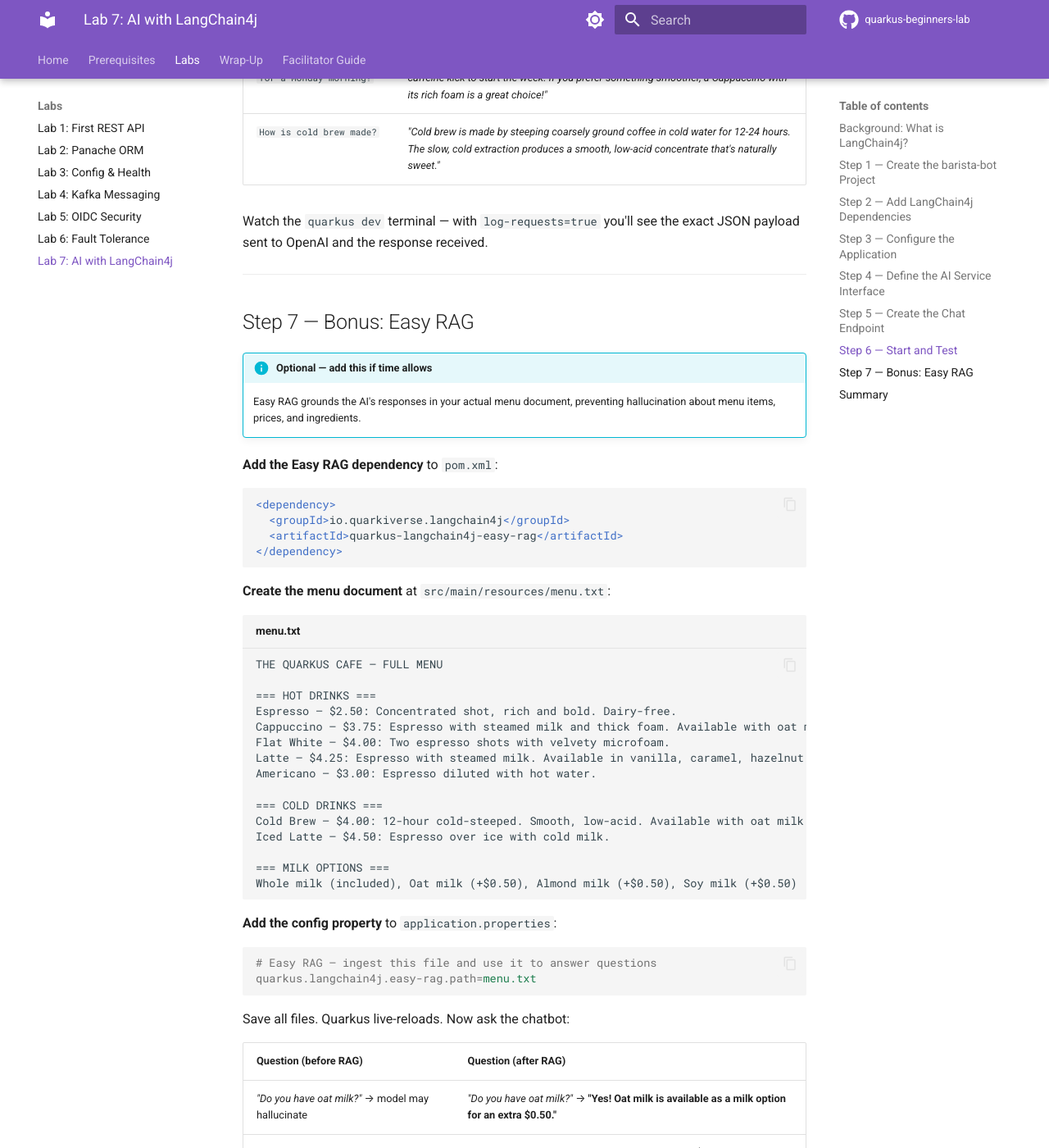
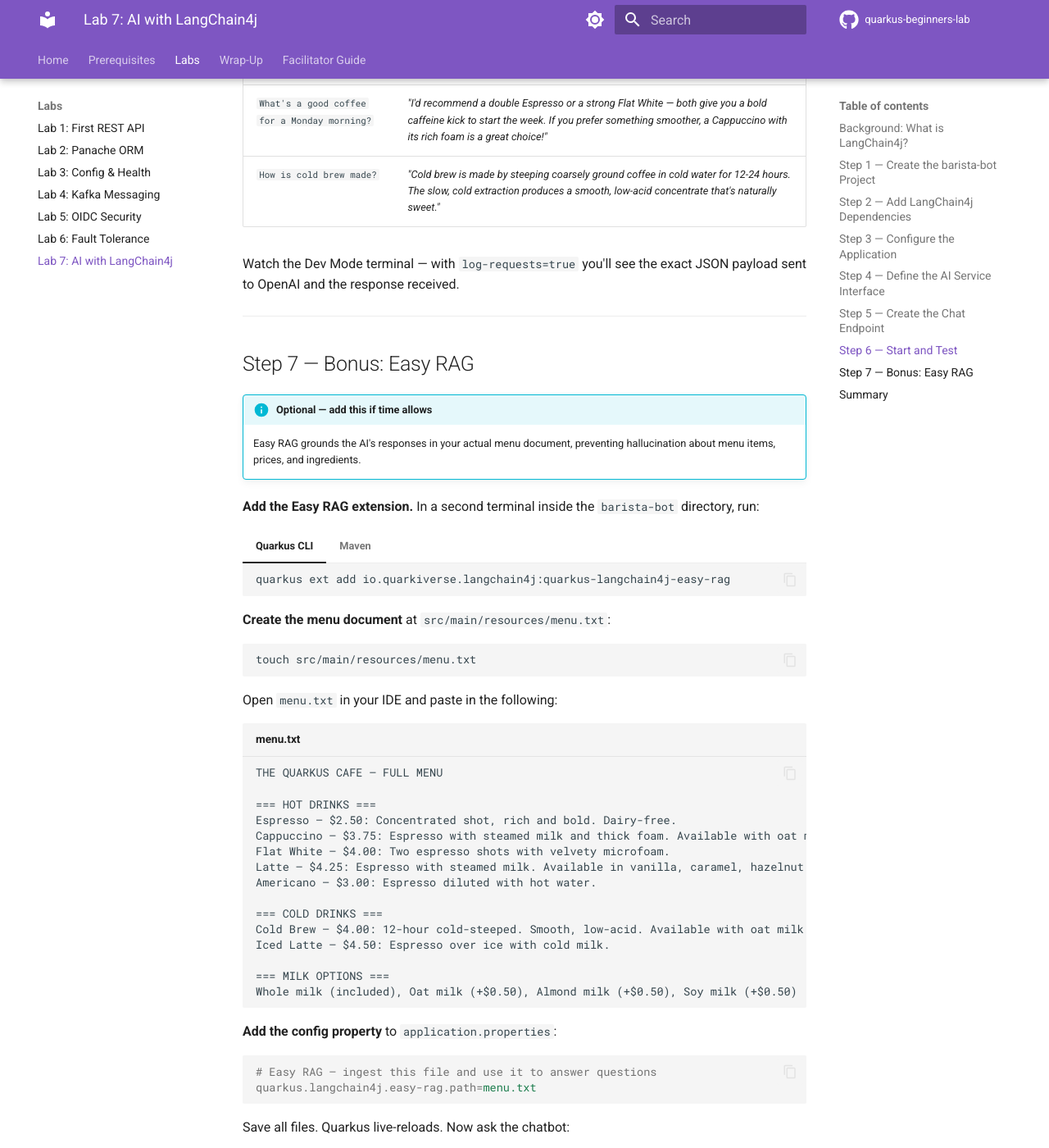
Before and after one commit to learn-quarkus/quarkus-beginners-lab, an MkDocs documentation site: the page built from docs/lab7-langchain4j.md, in a window 1280 px wide and 1400 px high, scrolled down 5114 px. Shown: the whole window at 82% size. Built offline with MkDocs 1.6.1 and Material for MkDocs 9.7.7, drawn with Linux system fonts in a browser that asks for light colours; comment, search, counter and statistics services are not loaded; some of the changed text lies outside the part shown.

Commit message:
fix: verify and polish lab7-langchain4j.md
- Replace stale 'CLI cannot add Quarkiverse extensions' note with accurate
  explanation: BOM/OpenAI dep are pom.xml manual edits; Easy RAG uses full
  coordinate form in ext add (Step 7)
- Replace 'quarkus dev terminal' reference with tool-agnostic 'Dev Mode terminal'
- Add touch + 'open and paste' instruction for menu.txt creation in Step 7
- Easy RAG dependency now uses ext add CLI/Maven tabs (from previous commit)

````diff
--- a/docs/lab7-langchain4j.md
+++ b/docs/lab7-langchain4j.md
@@ -89,7 +89,7 @@
 
 ## Step 2 — Add LangChain4j Dependencies
 
-The Quarkus CLI cannot add Quarkiverse extensions directly, so edit `pom.xml` manually.
+The LangChain4j BOM and OpenAI runtime dependency must be added to `pom.xml` manually — they are not in the standard Quarkus extension catalog so the short-name `quarkus ext add` form won't work here. (The full-coordinate form is used for Easy RAG in Step 7.)
 
 **First, add a version property** to the `<properties>` section of `pom.xml`, alongside the existing Quarkus platform version:
 
@@ -169,12 +169,12 @@
 
 @RegisterAiService  // (1)
 @ApplicationScoped  // (2)
-@SystemMessage("""  // (3)
+@SystemMessage("""
     You are a friendly and knowledgeable barista at The Quarkus Cafe.
     Answer questions about coffee, our menu, and brewing methods.
     Keep responses concise — 2-3 sentences maximum.
     If asked about something unrelated to coffee, politely redirect the conversation.
-    """)
+    """)   // (3)
 public interface BaristaAiService {
 
     String chat(@UserMessage String message); // (4)
@@ -256,7 +256,7 @@
 | `What's a good coffee for a Monday morning?` | *"I'd recommend a double Espresso or a strong Flat White — both give you a bold caffeine kick to start the week. If you prefer something smoother, a Cappuccino with its rich foam is a great choice!"* |
 | `How is cold brew made?` | *"Cold brew is made by steeping coarsely ground coffee in cold water for 12-24 hours. The slow, cold extraction produces a smooth, low-acid concentrate that's naturally sweet."* |
 
-Watch the `quarkus dev` terminal — with `log-requests=true` you'll see the exact JSON payload sent to OpenAI and the response received.
+Watch the Dev Mode terminal — with `log-requests=true` you'll see the exact JSON payload sent to OpenAI and the response received.
 
 ---
 
@@ -265,16 +265,27 @@
 !!! info "Optional — add this if time allows"
     Easy RAG grounds the AI's responses in your actual menu document, preventing hallucination about menu items, prices, and ingredients.
 
-**Add the Easy RAG dependency** to `pom.xml`:
+**Add the Easy RAG extension.** In a second terminal inside the `barista-bot` directory, run:
 
-```xml
-<dependency>
-  <groupId>io.quarkiverse.langchain4j</groupId>
-  <artifactId>quarkus-langchain4j-easy-rag</artifactId>
-</dependency>
+=== "Quarkus CLI"
+
+    ```bash
+    quarkus ext add io.quarkiverse.langchain4j:quarkus-langchain4j-easy-rag
+    ```
+
+=== "Maven"
+
+    ```bash
+    ./mvnw quarkus:add-extension -Dextensions="io.quarkiverse.langchain4j:quarkus-langchain4j-easy-rag"
+    ```
+
+**Create the menu document** at `src/main/resources/menu.txt`:
+
+```bash
+touch src/main/resources/menu.txt
 ```
 
-**Create the menu document** at `src/main/resources/menu.txt`:
+Open `menu.txt` in your IDE and paste in the following:
 
 ```text title="menu.txt"
 THE QUARKUS CAFE — FULL MENU
````
